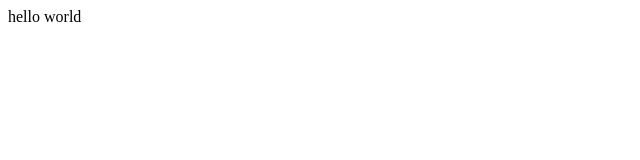
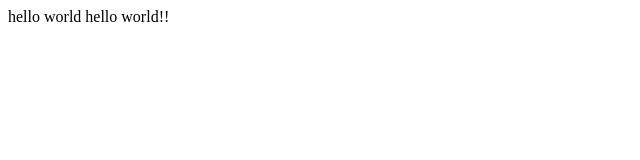
Before and after one commit to RahulParajulee/Demo, a plain HTML site: page index.html in a window 1280 px wide. Shown: the whole page, without its empty margins (0-640 px from the left). Drawn offline with Linux system fonts and the light colour scheme.

Commit message:
add new hello world!!

```diff
--- a/index.html
+++ b/index.html
@@ -8,6 +8,6 @@
 </head>
 <body>
    hello world
-
+    hello world!!
 </body>
 </html>
```
